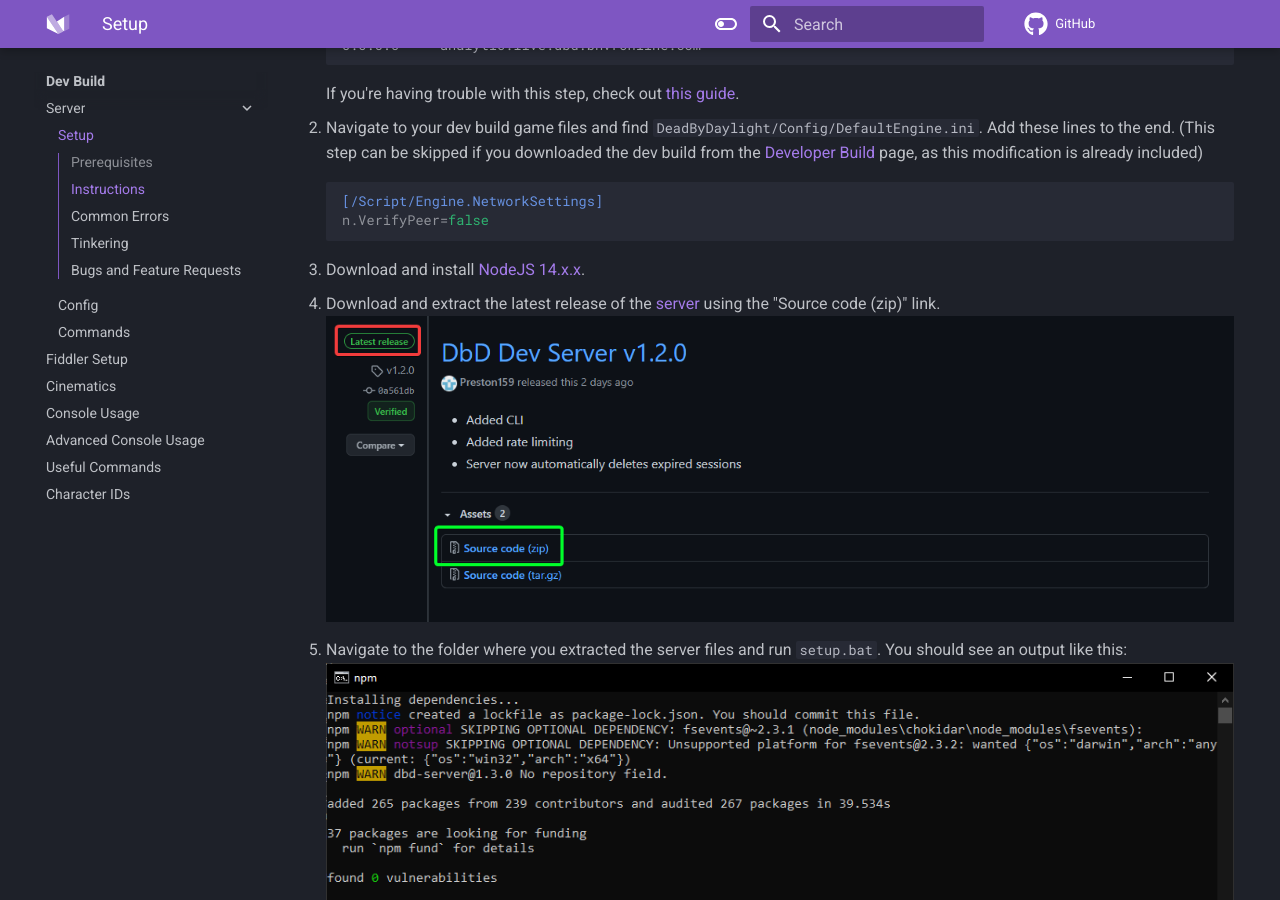
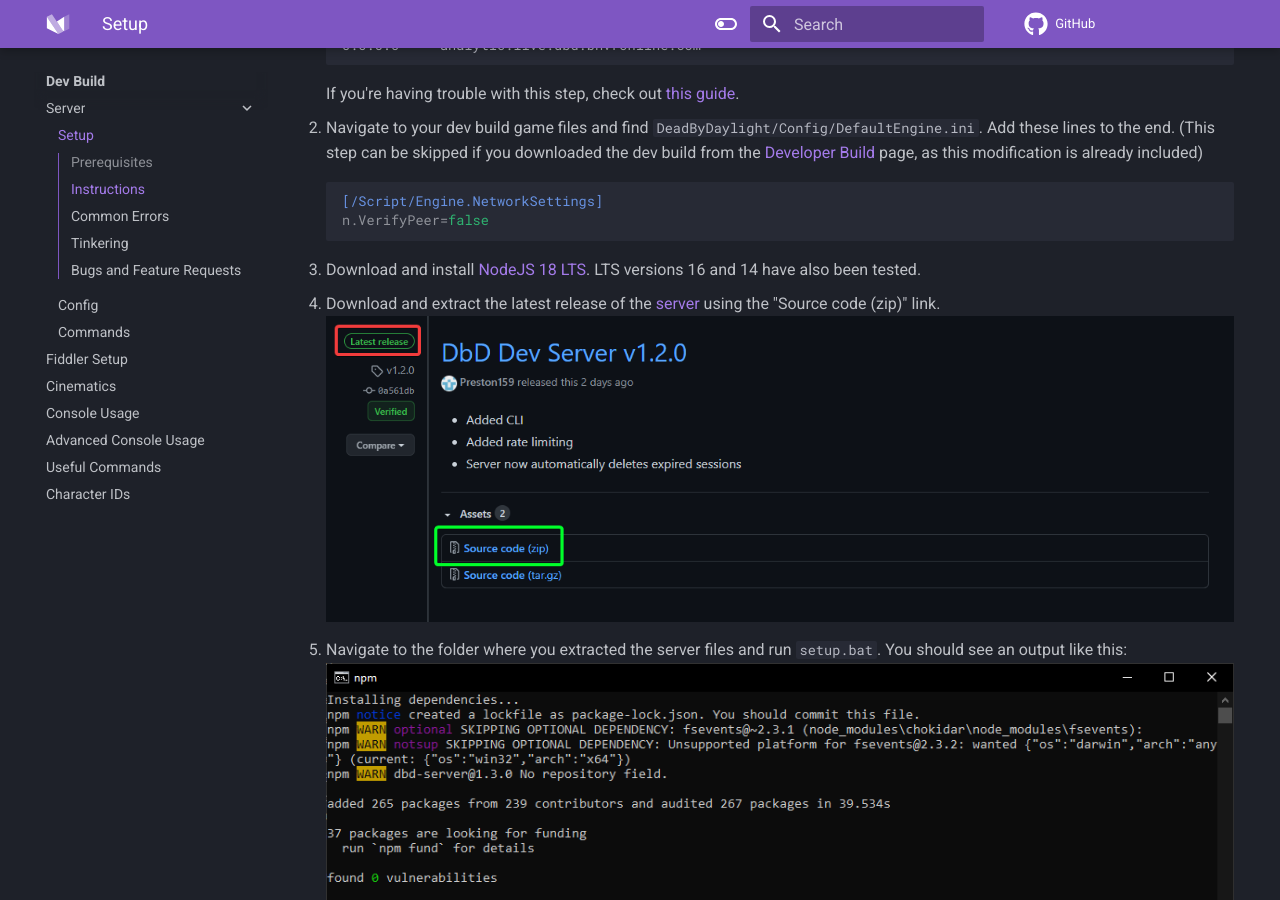
Before and after one commit to ModByDaylight/Documentation, an MkDocs documentation site: the page built from docs/DevBuild/Server/Setup.md, in a window 1280 px wide and 900 px high, scrolled down 517 px. Built offline with MkDocs 1.6.1 and Material for MkDocs 9.7.7, drawn with Linux system fonts in a browser that asks for light colours; comment, search, counter and statistics services are not loaded.

Commit message:
Updated Node version

````diff
--- a/docs/DevBuild/Server/Setup.md
+++ b/docs/DevBuild/Server/Setup.md
@@ -21,7 +21,7 @@ If you're having trouble with this step, check out [this guide](https://www.howt
 [/Script/Engine.NetworkSettings]
 n.VerifyPeer=false
 ```
-1. Download and install [NodeJS 14.x.x](https://nodejs.org/en/).
+1. Download and install [NodeJS 18 LTS](https://nodejs.org/en/). LTS versions 16 and 14 have also been tested.
 1. Download and extract the latest release of the [server](https://github.com/Preston159/dbd-server/releases) using the "Source code (zip)" link.
 ![](/img/screenshots/DevBuild/dev-server-release.png)
 1. Navigate to the folder where you extracted the server files and run `setup.bat`. You should see an output like this:
````
